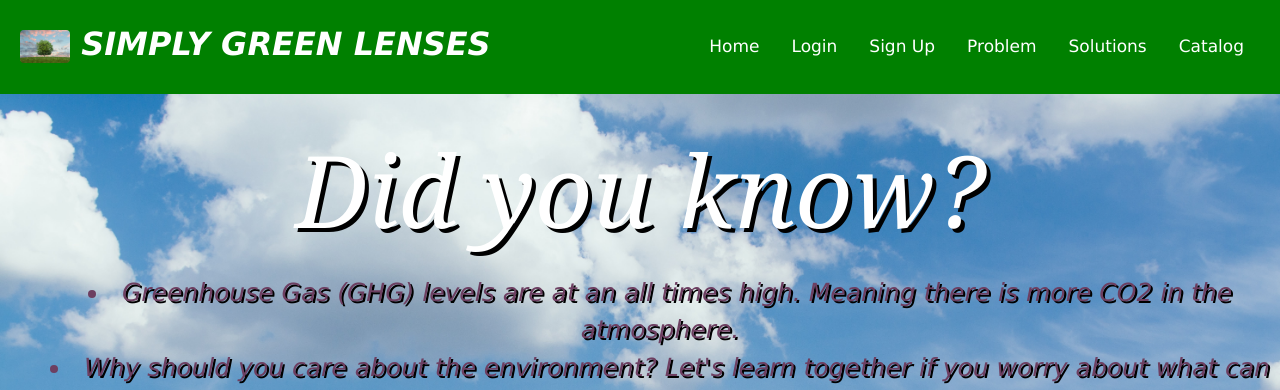
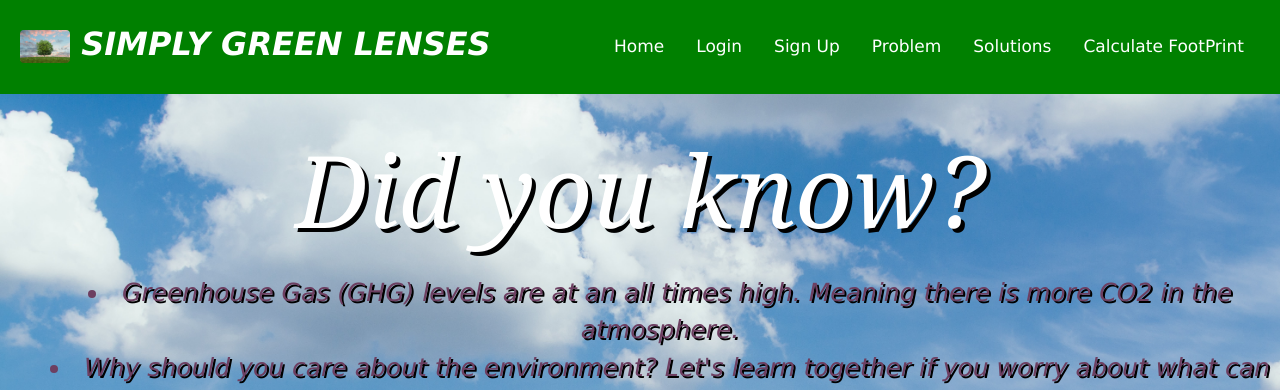
Before and after one commit to awishto-write/CarbonFootprintProject, a Python web app: template frontend/templates/home_page.html in a window 1280 px wide. Shown: the top 390 px of the page. Run offline with Jinja, Linux system fonts and the light colour scheme; the template is opened without the code that fills it, so the values that code supplies are empty.

Commit message:
Update home_page.html

```diff
--- a/frontend/templates/home_page.html
+++ b/frontend/templates/home_page.html
@@ -20,7 +20,7 @@
  <a href="/create_user">Sign Up</a>
  <a href="Problem.html">Problem</a>
  <a href="Solutions.html">Solutions</a>
- <a href="/calculate_footprint">Catalog</a>
+ <a href="/calculate_footprint">Calculate FootPrint</a>
 
 </div>
 </div>
```
